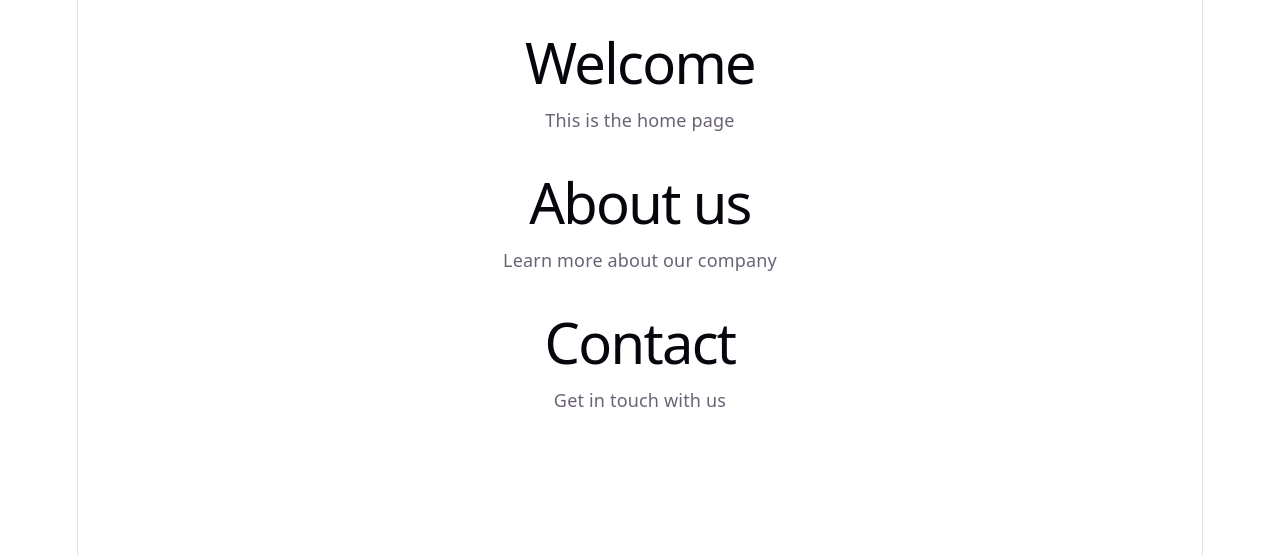
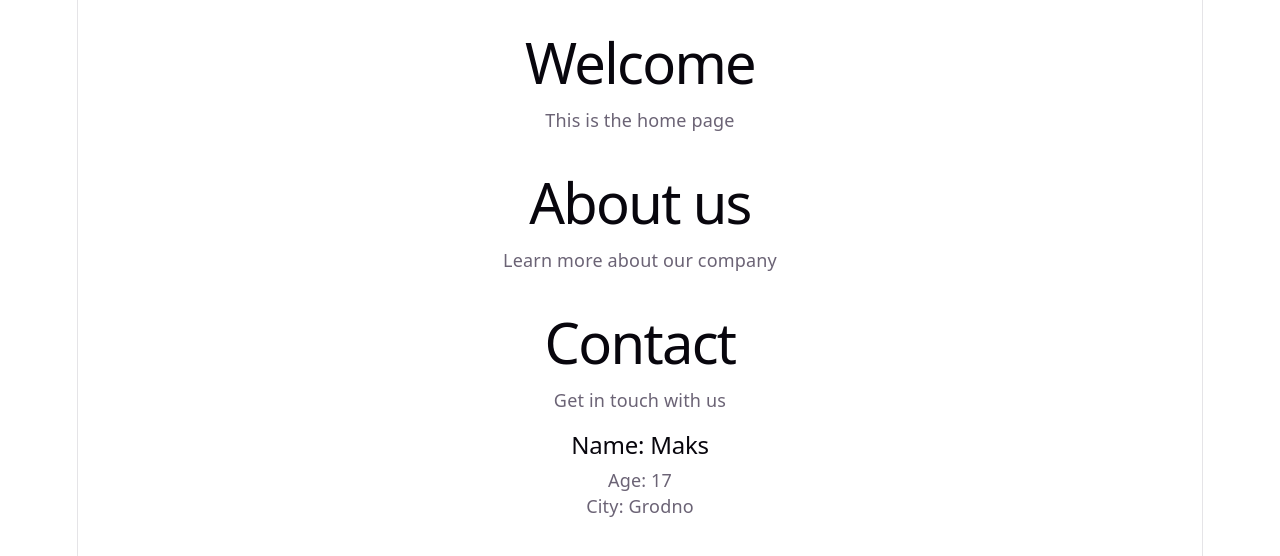
Before and after one commit to dgmity/erasmus-projects, a React (Vite) app in the folder react-js/: page / in a window 1280 px wide. Shown: the top 556 px of the page. Built offline with nearby package versions, Linux system fonts and the light colour scheme.

Commit message:
Add student destructing props

```diff
--- a/react-js/src/App.jsx
+++ b/react-js/src/App.jsx
@@ -1,11 +1,17 @@
 import Layout from "./Layout";
+import Student from "./Student";
 
 function App() {
   return (
     <div>
-      <Layout title="Welcome" description="This is the home page" />
-      <Layout title="About us" description="Learn more about our company" />
-      <Layout title="Contact" description="Get in touch with us" />
+      <div>
+        <Layout title="Welcome" description="This is the home page" />
+        <Layout title="About us" description="Learn more about our company" />
+        <Layout title="Contact" description="Get in touch with us" />
+      </div>
+      <div>
+        <Student name="Maks" age="17" city="Grodno" />
+      </div>
     </div>
   );
 }
--- /dev/null
+++ b/react-js/src/Student.jsx
@@ -0,0 +1,13 @@
+import React from 'react'
+
+function Student({name, age, city}) {
+  return (
+    <div>
+        <h2>Name: {name}</h2>
+        <p>Age: {age}</p>
+        <p>City: {city}</p>
+    </div>
+  )
+}
+
+export default Student
```
